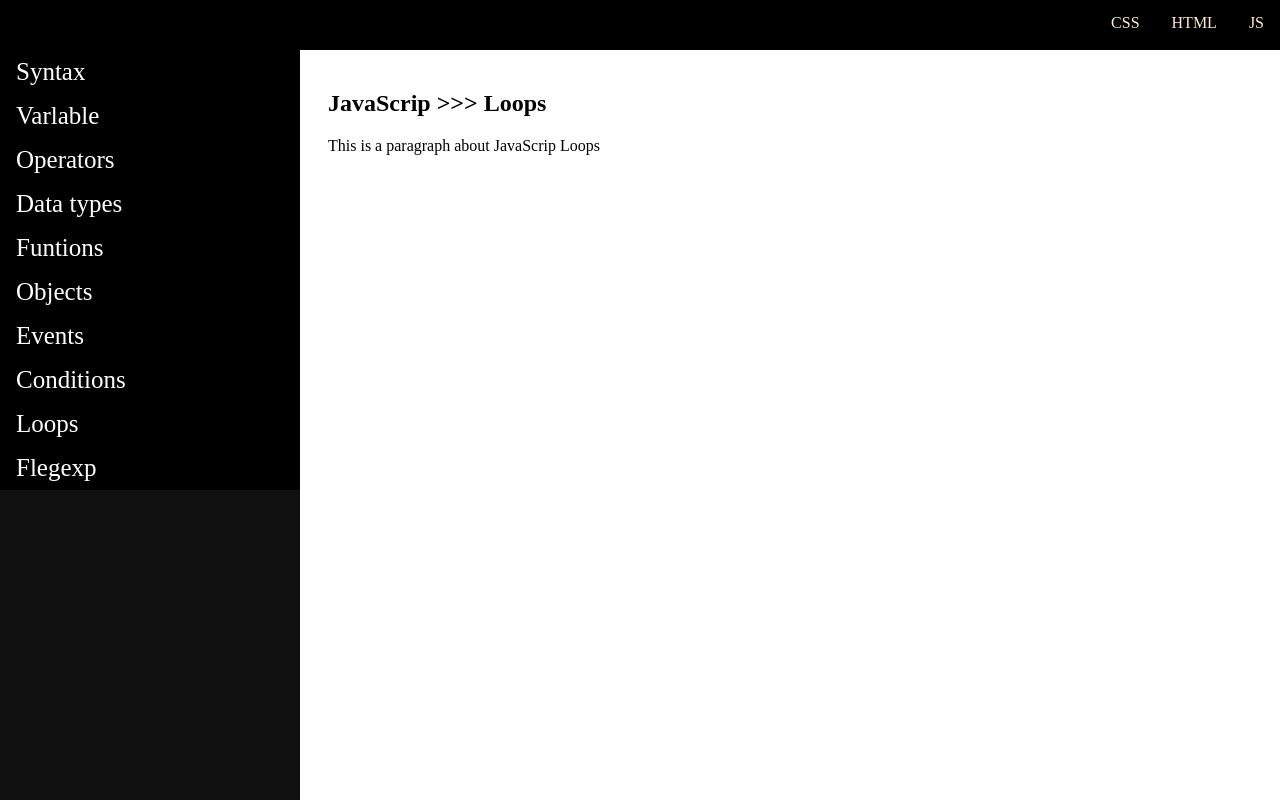
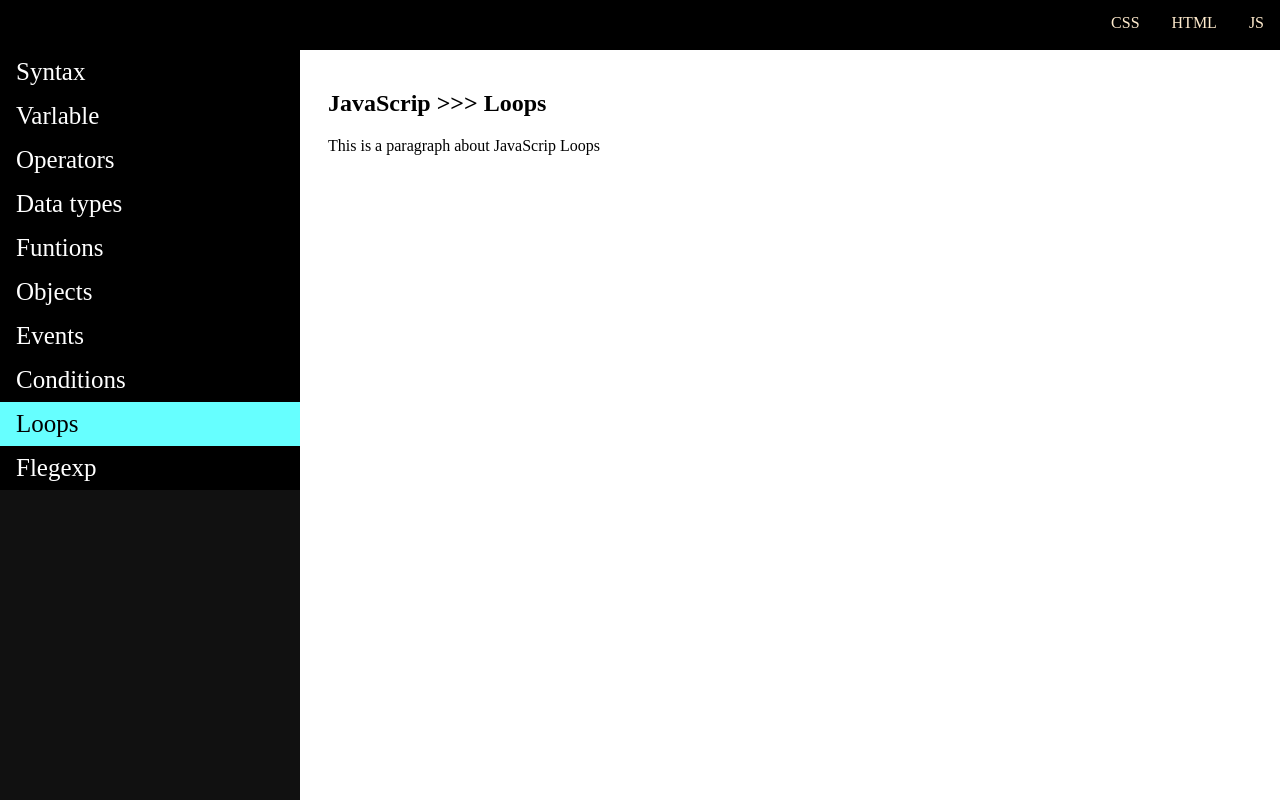
Before and after one commit to kimlong060220/web, a plain HTML site: page JS/Loops.html in a window 1280 px wide. Drawn offline with Linux system fonts and the light colour scheme.

Commit message:
Update style.css

```diff
--- a/style.css
+++ b/style.css
@@ -46,7 +46,7 @@ div.leftbar a:active{
 	font-size: 25px;
     background-color: #66ffff;
 }
-a.active{
+div.leftbar a.active{
     display: block;
 	padding: 8px 16px;
 	color: #000000;
```
